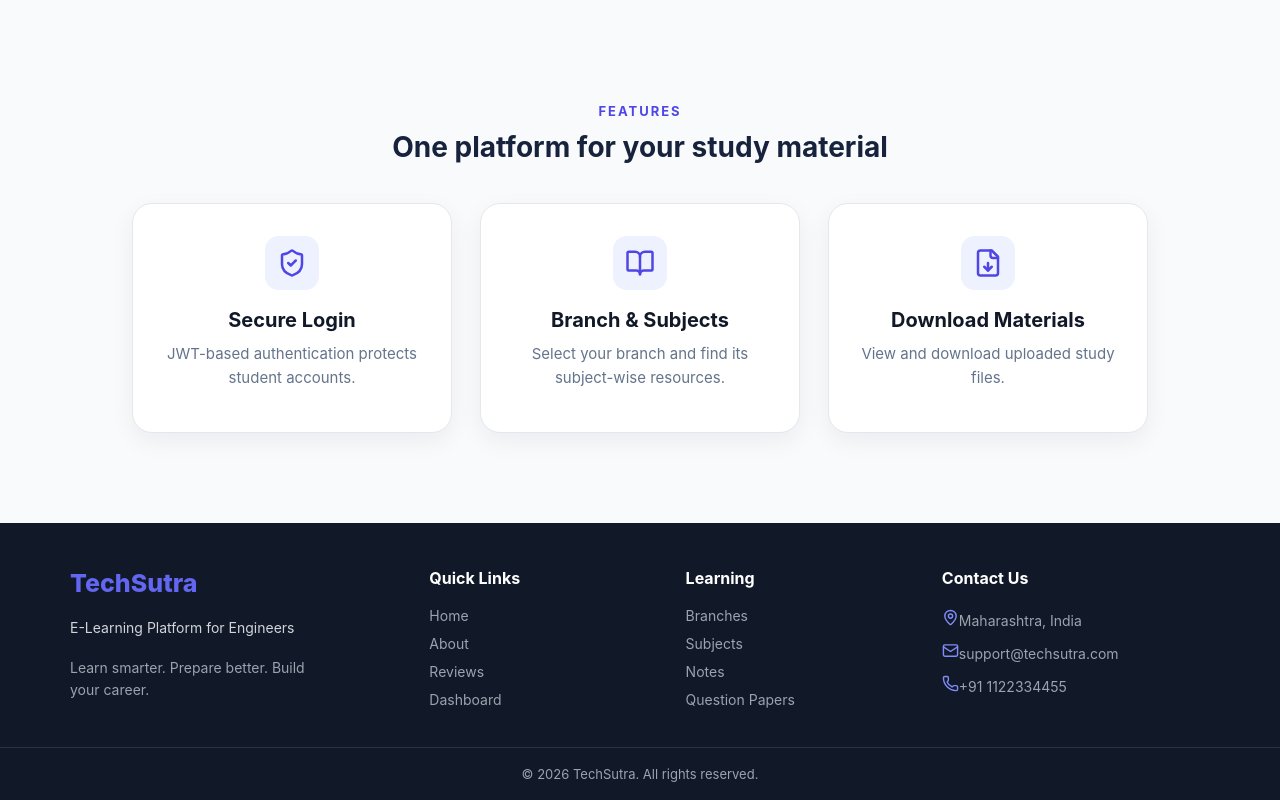
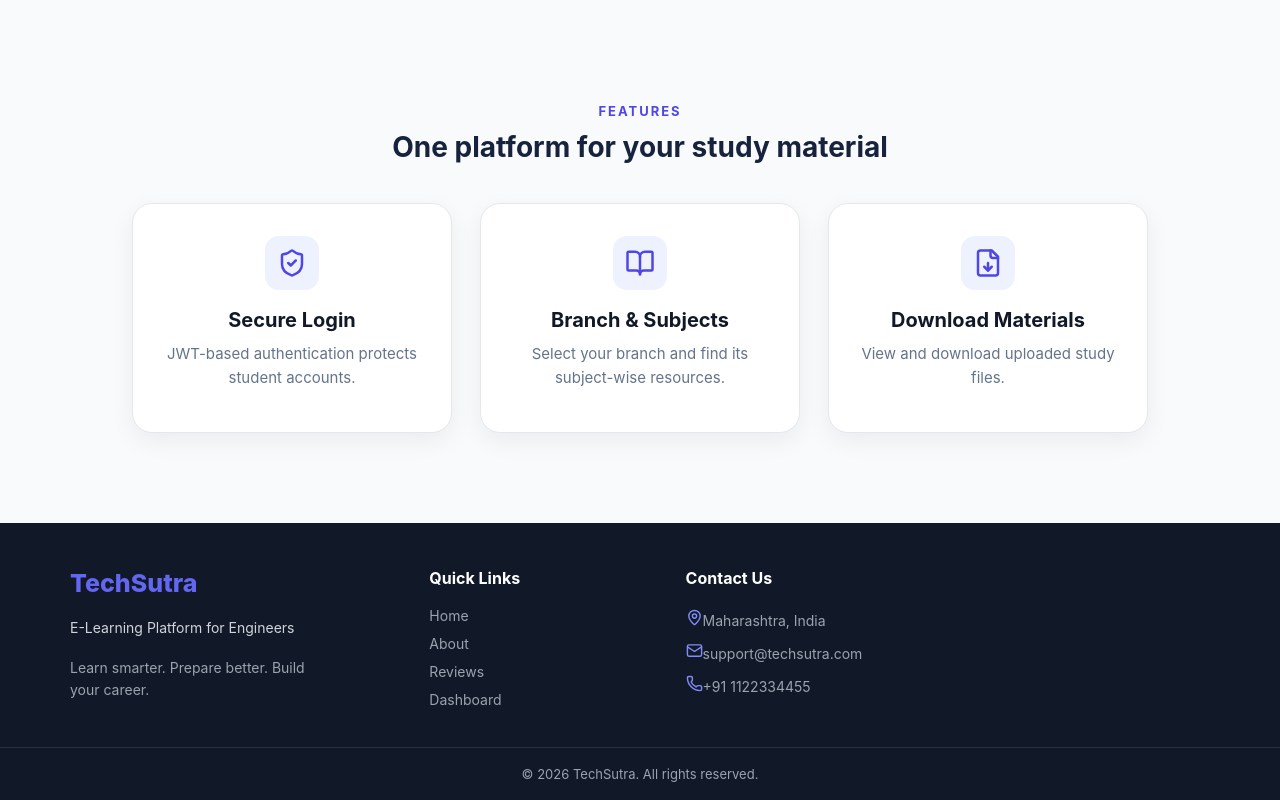
Before and after one commit to Dipti17Bhawar/E-Learning-Platform-For-Engineers, a React (Vite) app in the folder client/: page / in a window 1280 px wide. Shown: the part 500-1300 px from the top of the page. Built offline with nearby package versions, Linux system fonts and the light colour scheme.

Commit message:
change footer

```diff
--- a/client/src/components/Footer/Footer.jsx
+++ b/client/src/components/Footer/Footer.jsx
@@ -61,31 +61,6 @@ export default function Footer() {
         </div>
 
 
-        {/* ========================================= */}
-        {/* LEARNING */}
-        {/* ========================================= */}
-
-        <div className="footer-section">
-
-          <h4>Learning</h4>
-
-          <Link to="/dashboard">
-            Branches
-          </Link>
-
-          <Link to="/dashboard">
-            Subjects
-          </Link>
-
-          <Link to="/dashboard">
-            Notes
-          </Link>
-
-          <Link to="/dashboard">
-            Question Papers
-          </Link>
-
-        </div>
 
 
         {/* ========================================= */}
```
